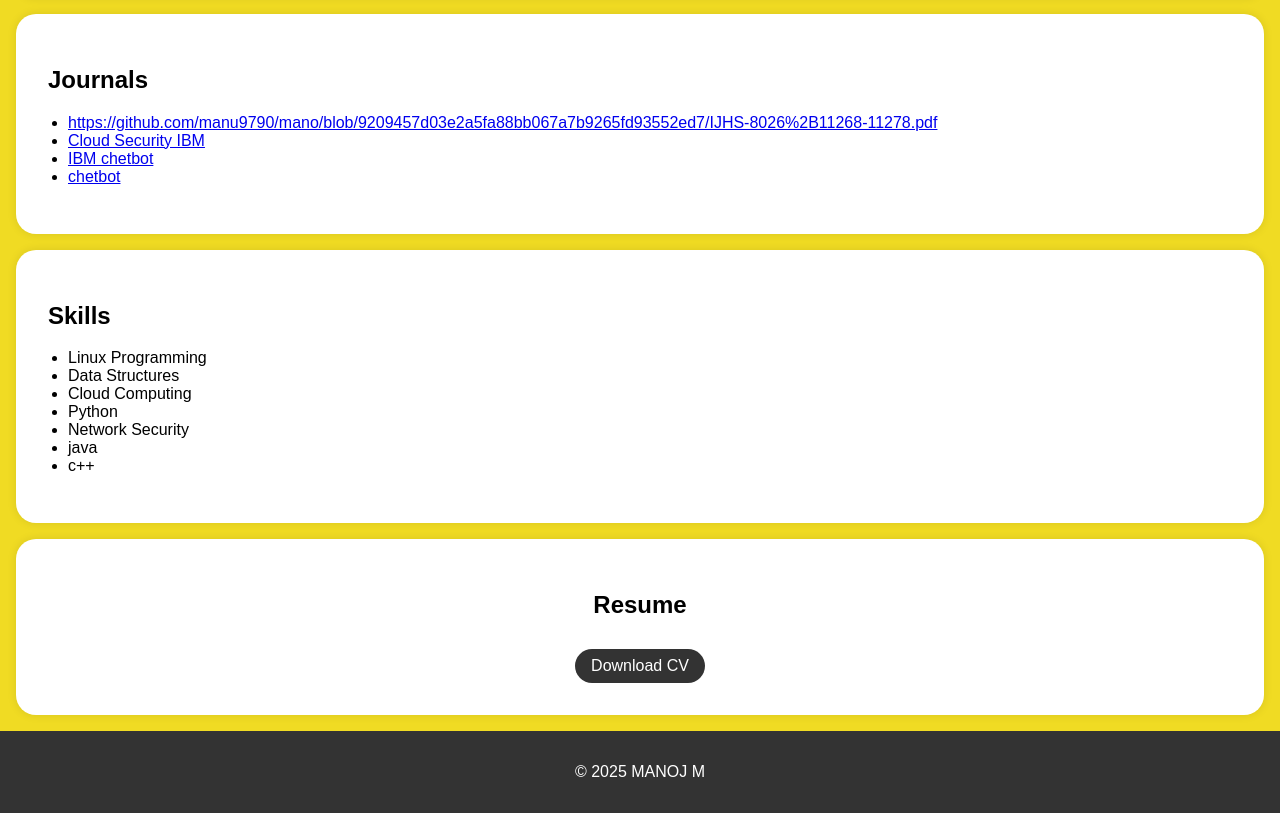
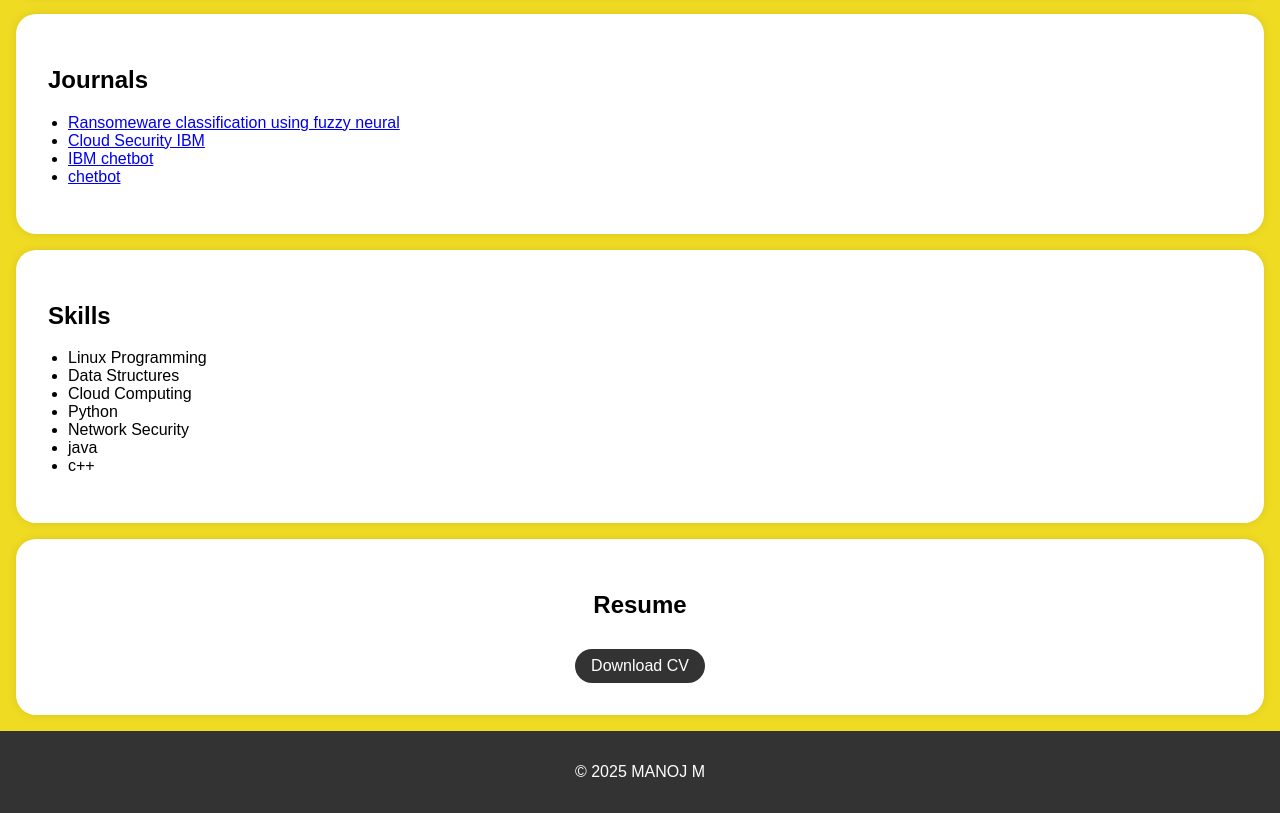
Before and after one commit to manu9790/mano, a plain HTML site: page index.html in a window 1280 px wide. Shown: the part 1268-2081 px from the top of the page. Drawn offline with Linux system fonts and the light colour scheme.

Commit message:
Update index.html

```diff
--- a/index.html
+++ b/index.html
@@ -150,7 +150,7 @@
         <div class="section-content">
             <h2>Journals</h2>
             <ul>
-                <li><a href="#">https://github.com/manu9790/mano/blob/9209457d03e2a5fa88bb067a7b9265fd93552ed7/IJHS-8026%2B11268-11278.pdf</a></li>
+                <li><a href="https://github.com/manu9790/mano/blob/9209457d03e2a5fa88bb067a7b9265fd93552ed7/IJHS-8026%2B11268-11278.pdf"> Ransomeware classification using fuzzy neural  </a></li>
                 <li><a href="https://github.com/techtrainer20/blockchain.git">Cloud Security IBM</a></li>
                 <li><a href="#">IBM chetbot</a></li>
                 <li><a href="#">chetbot</a></li>
```
